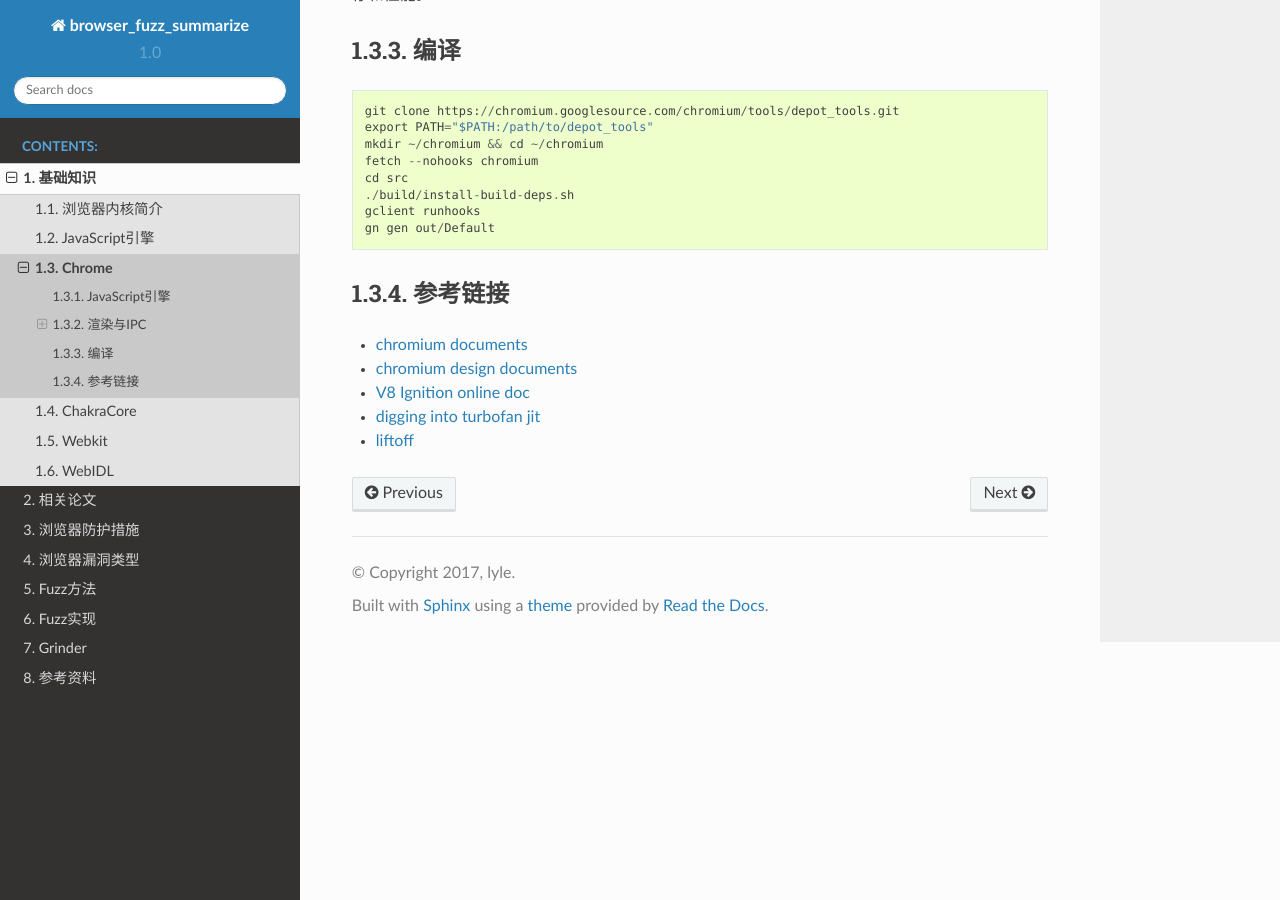
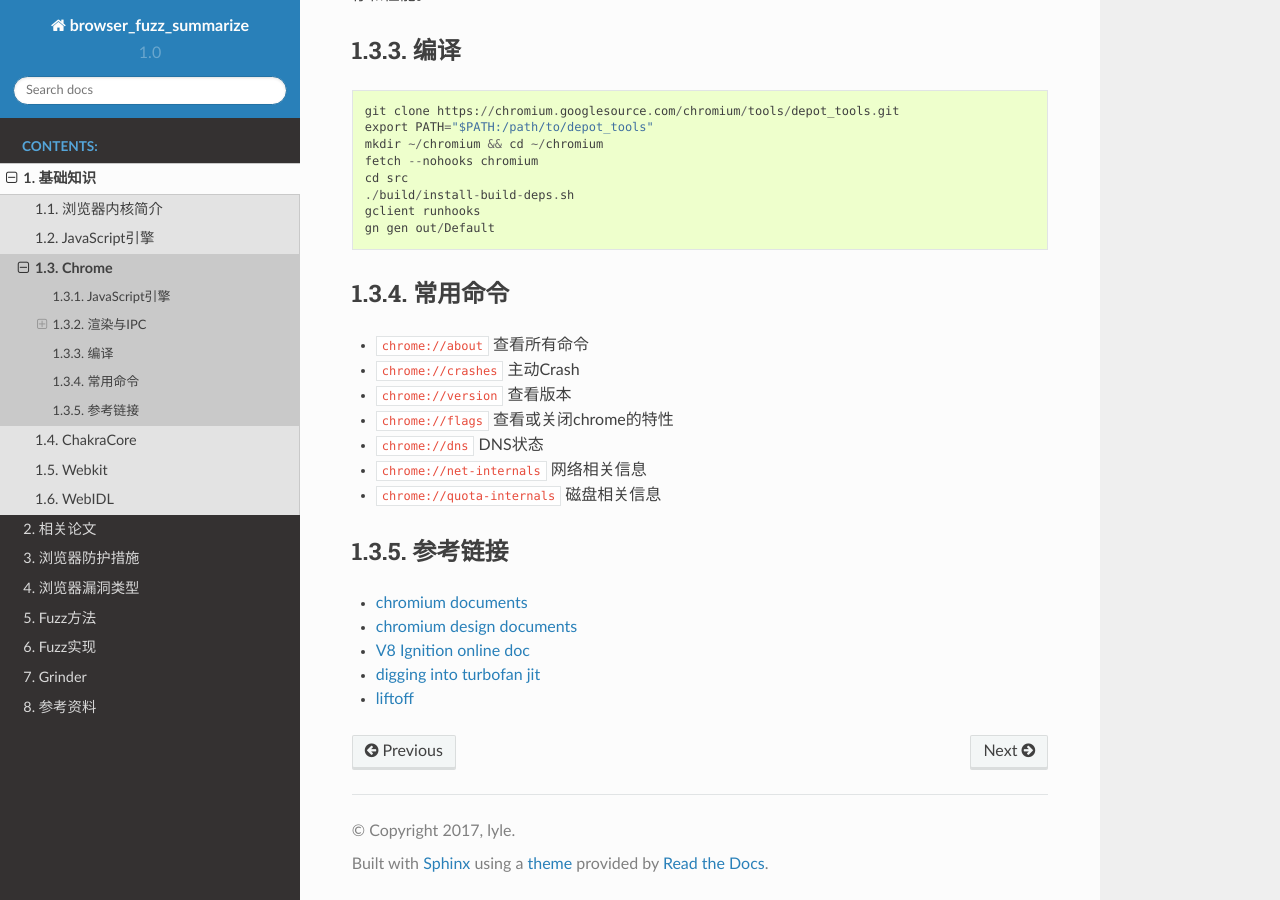
Before and after one commit to LyleMi/Browser-Fuzz-Summarize, a Sphinx documentation site: the page built from source/intro/chrome.rst, in a window 1280 px wide and 900 px high, scrolled down 2805 px. Built offline with Sphinx 7.4.7 and the Read the Docs theme 2.0.0, drawn with Linux system fonts in a browser that asks for light colours.

Commit message:
add chrome command

```diff
--- a/source/intro/chrome.rst
+++ b/source/intro/chrome.rst
@@ -69,6 +69,17 @@
     gclient runhooks
     gn gen out/Default
 
+常用命令
+--------------------------------------------------
+- ``chrome://about`` 查看所有命令
+- ``chrome://crashes`` 主动Crash
+- ``chrome://version`` 查看版本
+- ``chrome://flags`` 查看或关闭chrome的特性
+- ``chrome://dns`` DNS状态
+- ``chrome://net-internals`` 网络相关信息
+- ``chrome://quota-internals`` 磁盘相关信息
+
+
 参考链接
 --------------------------------------------------
 - `chromium documents <https://chromium.googlesource.com/chromium/src/+/master/docs/>`_
```
